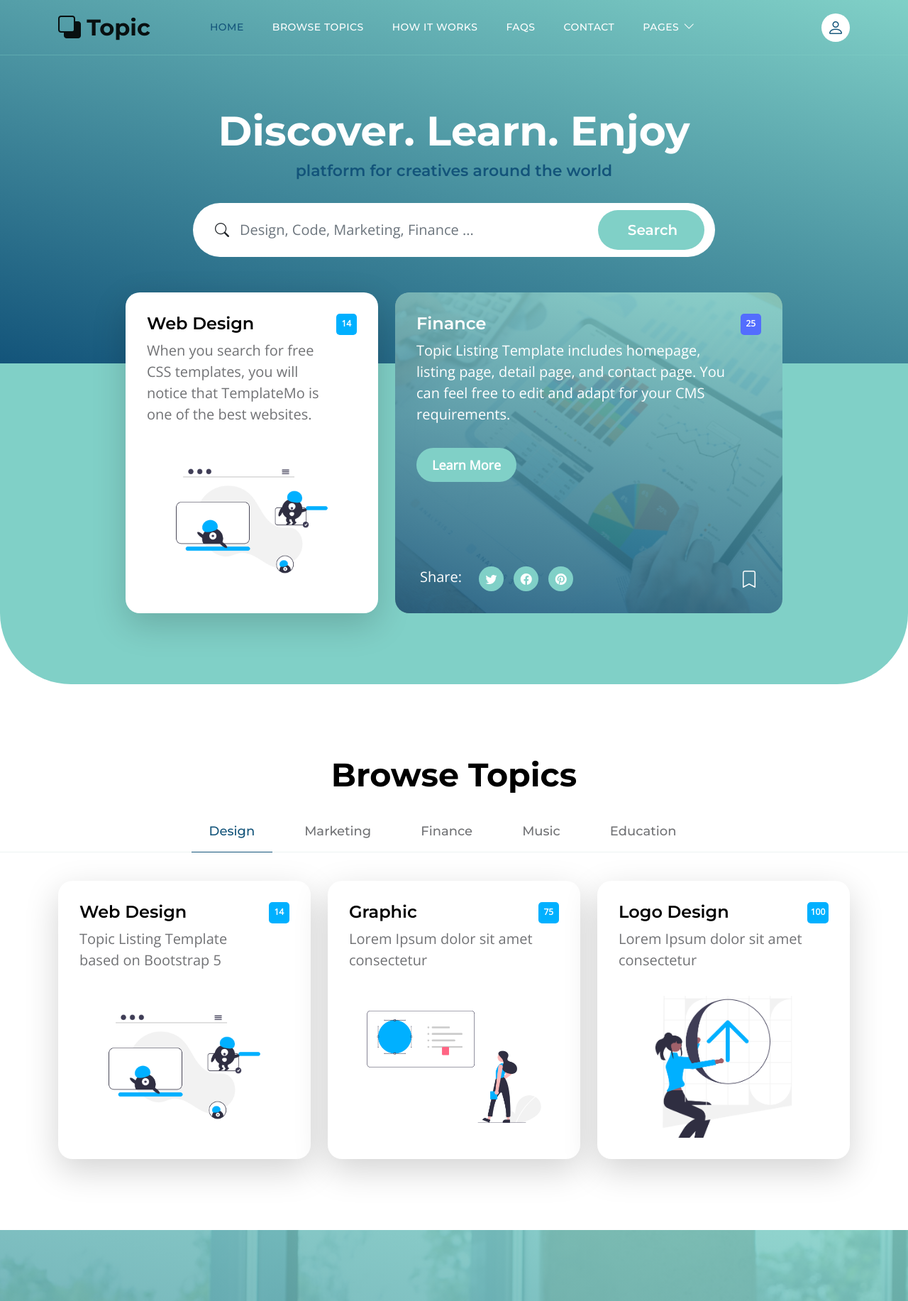
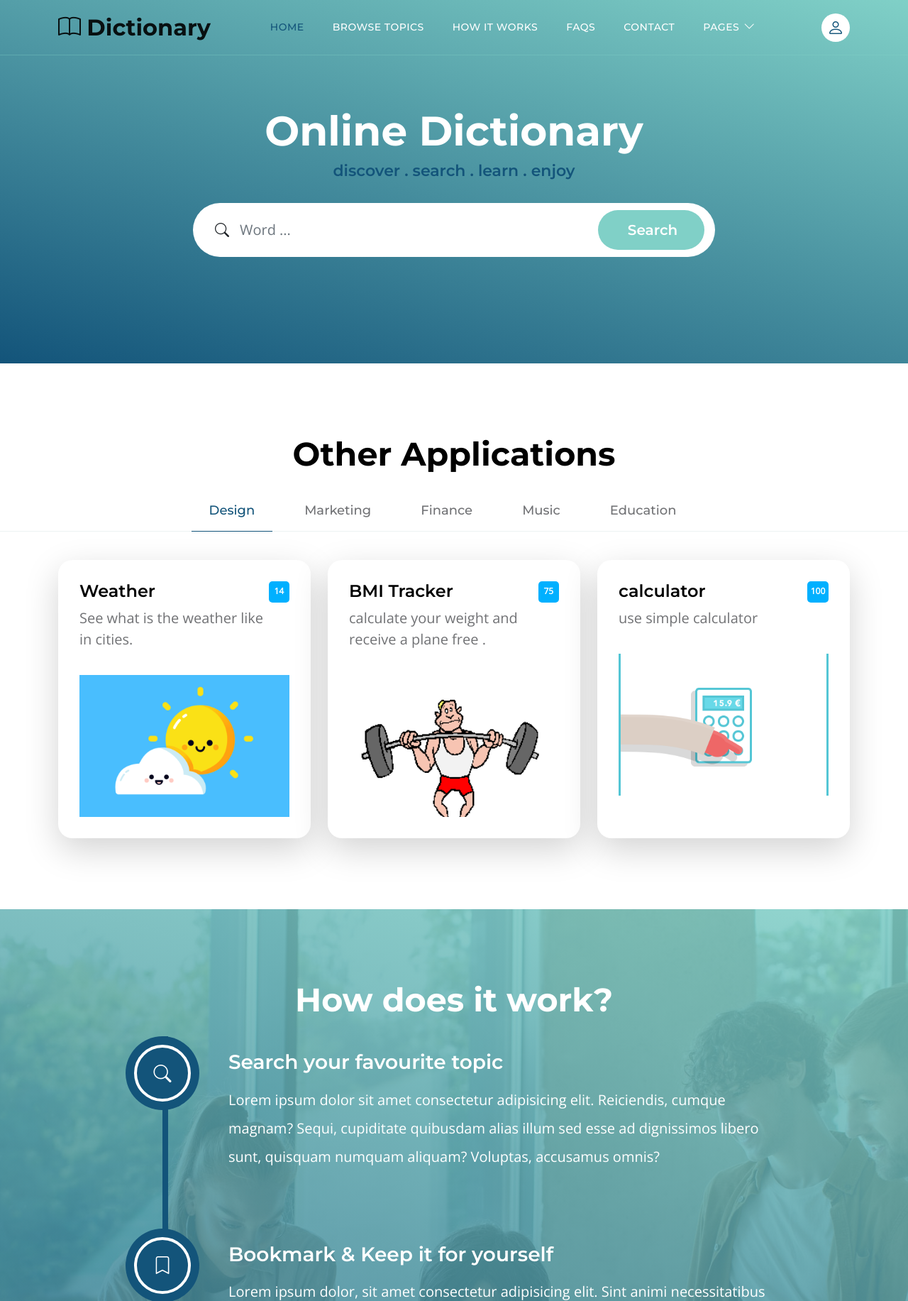
Before and after one commit to Mehdizamanian/dictknow-project, a Django app: page / in a window 1280 px wide. Shown: the top 1833 px of the page at 71% size. Run offline with Django 4.2, Linux system fonts and the light colour scheme; some libraries are stand-ins or nearby versions.

Commit message:
other apps front is ready

```diff
--- a/dictionary/templates/dictionary/index.html
+++ b/dictionary/templates/dictionary/index.html
@@ -7,8 +7,8 @@
             <nav class="navbar navbar-expand-lg">
                 <div class="container">
                     <a class="navbar-brand" href="index.html">
-                        <i class="bi-back"></i>
-                        <span>Topic</span>
+                        <i class="bi-book"></i>
+                        <span>Dictionary</span>
                     </a>
 
                     <div class="d-lg-none ms-auto me-4">
@@ -65,9 +65,9 @@
                     <div class="row">
 
                         <div class="col-lg-8 col-12 mx-auto">
-                            <h1 class="text-white text-center">Discover. Learn. Enjoy</h1>
+                            <h1 class="text-white text-center">Online Dictionary</h1>
 
-                            <h6 class="text-center">platform for creatives around the world</h6>
+                            <h6 class="text-center">discover . search . learn . enjoy</h6>
 
                             <form method="GET" action="search" class="custom-form mt-4 pt-2 mb-lg-0 mb-5" role="search">
                                 {% csrf_token %}
@@ -76,7 +76,7 @@
 
                                     </span>
 
-                                    <input name="word" type="search" class="form-control" id="keyword" placeholder="Design, Code, Marketing, Finance ..." aria-label="Search">
+                                    <input name="word" type="search" class="form-control" id="keyword" placeholder="Word ..." aria-label="Search">
 
                                     <button type="submit" class="form-control">Search</button>
                                 </div>
@@ -86,7 +86,7 @@
                     </div>
                 </div>
             </section>
-
+{% comment %}
 
             <section class="featured-section">
                 <div class="container">
@@ -154,7 +154,7 @@
 
                     </div>
                 </div>
-            </section>
+            </section> {% endcomment %}
 
 
             <section class="explore-section section-padding" id="section_2">
@@ -162,7 +162,7 @@
                     <div class="row">
 
                         <div class="col-12 text-center">
-                            <h2 class="mb-4">Browse Topics</h1>
+                            <h2 class="mb-4">Other Applications</h1>
                         </div>
 
                     </div>
@@ -201,56 +201,57 @@
                             <div class="tab-content" id="myTabContent">
                                 <div class="tab-pane fade show active" id="design-tab-pane" role="tabpanel" aria-labelledby="design-tab" tabindex="0">
                                     <div class="row">
+
                                         <div class="col-lg-4 col-md-6 col-12 mb-4 mb-lg-0">
                                             <div class="custom-block bg-white shadow-lg">
-                                                <a href="topics-detail.html">
+                                                <a href="http://zamanianmehdi23weatherproject.pythonanywhere.com/">
                                                     <div class="d-flex">
                                                         <div>
-                                                            <h5 class="mb-2">Web Design</h5>
+                                                            <h5 class="mb-2">Weather  </h5>
 
-                                                            <p class="mb-0">Topic Listing Template based on Bootstrap 5</p>
+                                                            <p class="mb-0">See what is the weather like in cities. </p>
                                                         </div>
 
                                                         <span class="badge bg-design rounded-pill ms-auto">14</span>
                                                     </div>
 
-                                                    <img src="images/topics/undraw_Remote_design_team_re_urdx.png" class="custom-block-image img-fluid" alt="">
+                                                    <img src="{% static "images/summer.gif" %}" class="custom-block-image img-fluid" alt="">
                                                 </a>
                                             </div>
                                         </div>
 
                                         <div class="col-lg-4 col-md-6 col-12 mb-4 mb-lg-0">
                                             <div class="custom-block bg-white shadow-lg">
-                                                <a href="topics-detail.html">
+                                                <a href="{% url "bmi:bmiview" %}">
                                                     <div class="d-flex">
                                                         <div>
-                                                            <h5 class="mb-2">Graphic</h5>
+                                                            <h5 class="mb-2">BMI Tracker</h5>
 
-                                                                <p class="mb-0">Lorem Ipsum dolor sit amet consectetur</p>
+                                                                <p class="mb-0">calculate your weight and receive a plane free . </p>
                                                         </div>
 
                                                         <span class="badge bg-design rounded-pill ms-auto">75</span>
                                                     </div>
 
-                                                    <img src="images/topics/undraw_Redesign_feedback_re_jvm0.png" class="custom-block-image img-fluid" alt="">
+                                                    <img src="{% static "images/bodyman.gif" %}" class="custom-block-image img-fluid" alt="">
                                                 </a>
                                             </div>
                                         </div>
 
                                         <div class="col-lg-4 col-md-6 col-12">
                                             <div class="custom-block bg-white shadow-lg">
-                                                <a href="topics-detail.html">
+                                                <a href="{% url "calculator:index" %}">
                                                     <div class="d-flex">
                                                         <div>
-                                                            <h5 class="mb-2">Logo Design</h5>
+                                                            <h5 class="mb-2">calculator</h5>
 
-                                                                <p class="mb-0">Lorem Ipsum dolor sit amet consectetur</p>
+                                                                <p class="mb-0">use simple calculator </p>
                                                         </div>
 
                                                         <span class="badge bg-design rounded-pill ms-auto">100</span>
                                                     </div>
 
-                                                    <img src="images/topics/colleagues-working-cozy-office-medium-shot.png" class="custom-block-image img-fluid" alt="">
+                                                    <img src="{% static "images/calculator.gif" %}" class="custom-block-image img-fluid" alt="">
                                                 </a>
                                             </div>
                                         </div>
--- a/dictionary/templates/dictionary/topics-listing.html
+++ b/dictionary/templates/dictionary/topics-listing.html
@@ -5,7 +5,7 @@
       <div class="container">
         <a class="navbar-brand" href="index.html">
           <i class="bi-back"></i>
-          <span>Topic</span>
+          <span>Dictionary</span>
         </a>
 
         <div class="d-lg-none ms-auto me-4">
```
Also changed, not shown: static/images/calculator.gif (added), static/images/summer.gif (added).
